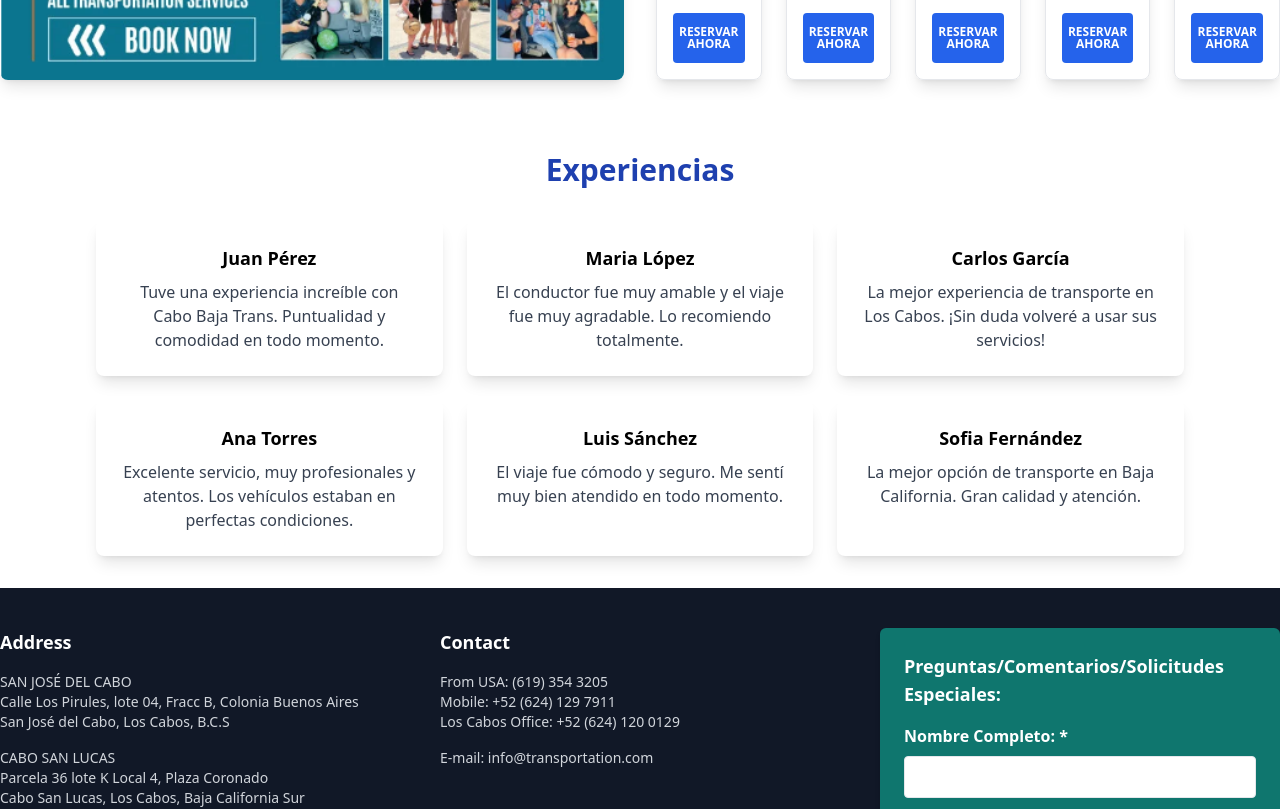
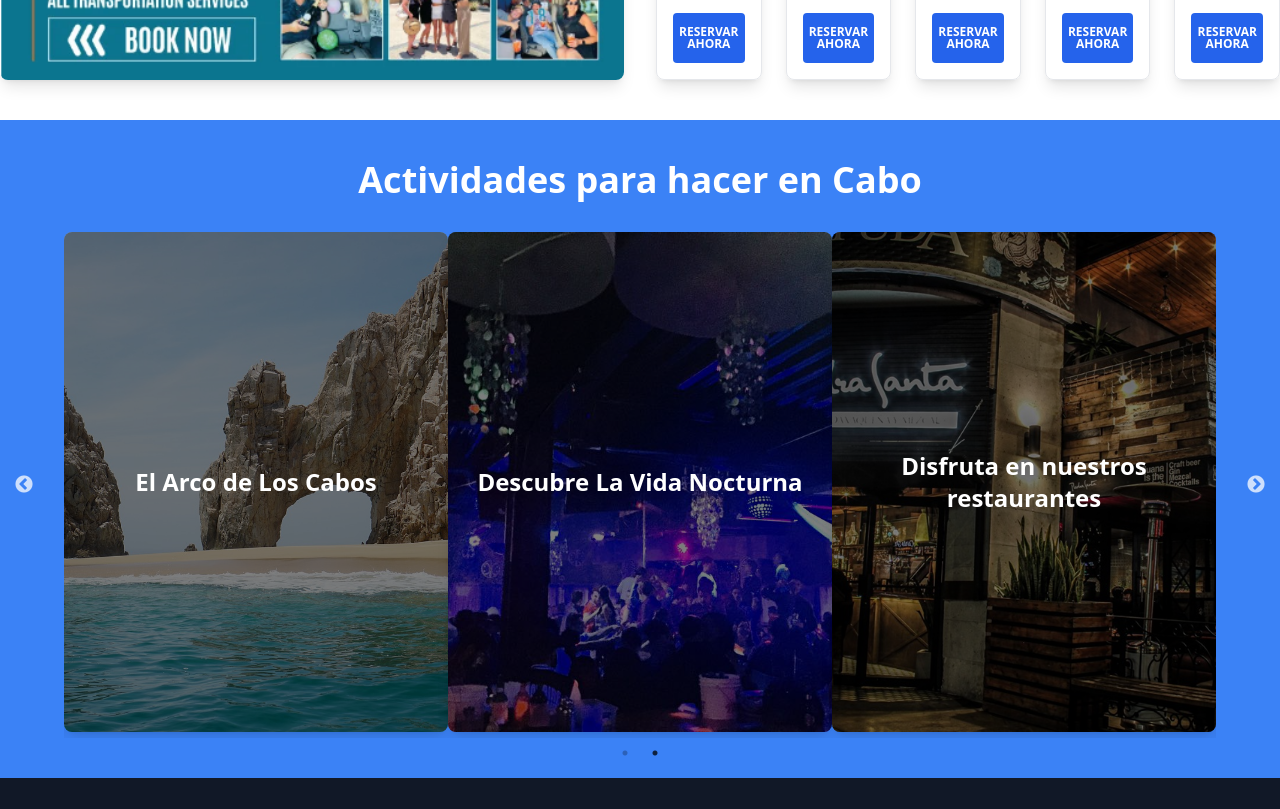
Before and after one commit to Implementador01/CaboBajaTrans, a React (Vite) app: page / in a window 1280 px wide. Shown: the part 1240-2049 px from the top of the page. Built offline with nearby package versions, Linux system fonts and the light colour scheme.

Commit message:
Descripción clara de los cambios

```diff
--- a/src/components/CarruselImagenes.tsx
+++ b/src/components/CarruselImagenes.tsx
@@ -1,60 +1,119 @@
-import React, { useContext } from 'react';
-import { LanguageContext } from '../context/LanguageContext'; // Importar el contexto de idioma
+import React from 'react';
+import Slider from 'react-slick';
+import "slick-carousel/slick/slick.css";
+import "slick-carousel/slick/slick-theme.css";
+import ViajeEnGlobo from '../assets/ViajeEnGlobo.webp';
+import Surfear from '../assets/Surfear.avif';
+import Esnorquel from '../assets/Esnorquel.jpg';
+import ArcoLosCabos from '../assets/ArcoLosCabos.jpeg';
+import TuburioCarrusel from '../assets/TuburioCarrusel.jpg';
+import RestauranteCarrusel from '../assets/RestauranteCarrusel.jpg';
 
-const Reseñas: React.FC = () => {
-  const { language } = useContext(LanguageContext); // Acceder al idioma actual del contexto
-
-  const reviewsData = [
+const CarruselImagenes: React.FC = () => {
+  const settings = {
+    dots: true,
+    infinite: true,
+    speed: 500,
+    slidesToShow: 3,
+    slidesToScroll: 3,
+    autoplay: true,
+    autoplaySpeed: 3000,
+    arrows: true,
+    prevArrow: <SamplePrevArrow />,
+    nextArrow: <SampleNextArrow />,
+    responsive: [
       {
-      cliente: 'Juan Pérez',
-      reseña_es: 'Tuve una experiencia increíble con Cabo Baja Trans. Puntualidad y comodidad en todo momento.',
-      reseña_en: 'I had an amazing experience with Cabo Baja Trans. Punctuality and comfort all the time.',
+        breakpoint: 1024,
+        settings: {
+          slidesToShow: 3,
+          slidesToScroll: 3,
+          infinite: true,
+        },
       },
       {
-      cliente: 'Maria López',
-      reseña_es: 'El conductor fue muy amable y el viaje fue muy agradable. Lo recomiendo totalmente.',
-      reseña_en: 'The driver was very kind and the trip was very pleasant. I totally recommend it.',
+        breakpoint: 768,
+        settings: {
+          slidesToShow: 2,
+          slidesToScroll: 2,
+        },
       },
       {
-      cliente: 'Carlos García',
-      reseña_es: 'La mejor experiencia de transporte en Los Cabos. ¡Sin duda volveré a usar sus servicios!',
-      reseña_en: 'The best transportation experience in Los Cabos. I will definitely use their services again!',
+        breakpoint: 480,
+        settings: {
+          slidesToShow: 1,
+          slidesToScroll: 1,
         },
-    {
-      cliente: 'Ana Torres',
-      reseña_es: 'Excelente servicio, muy profesionales y atentos. Los vehículos estaban en perfectas condiciones.',
-      reseña_en: 'Excellent service, very professional and attentive. The vehicles were in perfect condition.',
       },
-    {
-      cliente: 'Luis Sánchez',
-      reseña_es: 'El viaje fue cómodo y seguro. Me sentí muy bien atendido en todo momento.',
-      reseña_en: 'The trip was comfortable and safe. I felt very well cared for at all times.',
-    },
-    {
-      cliente: 'Sofia Fernández',
-      reseña_es: 'La mejor opción de transporte en Baja California. Gran calidad y atención.',
-      reseña_en: 'The best transportation option in Baja California. Great quality and service.',
-    },
+    ],
+  };
+
+  const imagesWithText = [
+    { img: ViajeEnGlobo, desc: 'Viaje en Globo' },
+    { img: Surfear, desc: 'Surf en Cabo' },
+    { img: Esnorquel, desc: 'Esnórquel en las aguas cristalinas' },
+    { img: ArcoLosCabos, desc: 'El Arco de Los Cabos' },
+    { img: TuburioCarrusel, desc: 'Descubre La Vida Nocturna' },
+    { img: RestauranteCarrusel, desc: 'Disfruta en nuestros restaurantes' },
   ];
 
   return (
-    <div className="max-w-6xl mx-auto mt-10 p-8">
-      <h2 className="text-3xl font-bold text-center text-blue-800 mb-8">
-        {language === 'es' ? 'Experiencias' : 'Experiences'}
+    <div className="carousel-container bg-blue-500 p-10 mt-10">
+      <h2 className="text-center text-white text-4xl font-bold mb-8">
+        Actividades para hacer en Cabo
       </h2>
 
-      <div className="grid grid-cols-1 md:grid-cols-2 lg:grid-cols-3 gap-6">
-        {reviewsData.map((review, index) => (
-          <div key={index} className="bg-white p-6 rounded-lg shadow-lg">
-            <h3 className="text-lg font-bold mb-2 text-center">{review.cliente}</h3>
-            <p className="text-gray-700 text-center">
-              {language === 'es' ? review.reseña_es : review.reseña_en}
-            </p>
+      <Slider {...settings} className="mx-auto max-w-6xl">
+        {imagesWithText.map((item, index) => (
+          <div key={index} className="relative flex justify-center items-center h-[500px]"> {/* Ajuste de altura */}
+            <img
+              src={item.img}
+              alt={item.desc}
+              className="w-full h-full object-cover rounded-lg shadow-lg"
+            />
+            {/* Texto descriptivo centrado */}
+            <div className="absolute inset-0 flex items-center justify-center bg-black bg-opacity-50 rounded-lg">
+              <h3 className="text-white text-xl md:text-2xl font-bold text-center">
+                {item.desc}
+              </h3>
+            </div>
           </div>
         ))}
-      </div>
+      </Slider>
     </div>
   );
 };
 
-export default Reseñas;
+// Funciones para personalizar las flechas
+const SamplePrevArrow = (props: any) => {
+  const { className, style, onClick } = props;
+  return (
+    <div
+      className={className}
+      style={{
+        ...style,
+        display: 'block',
+        left: '-50px',
+        zIndex: 1,
+      }}
+      onClick={onClick}
+    />
+  );
+};
+
+const SampleNextArrow = (props: any) => {
+  const { className, style, onClick } = props;
+  return (
+    <div
+      className={className}
+      style={{
+        ...style,
+        display: 'block',
+        right: '-50px',
+        zIndex: 1,
+      }}
+      onClick={onClick}
+    />
+  );
+};
+
+export default CarruselImagenes;
```
Lines whose indentation alone changed are shown as unchanged.
